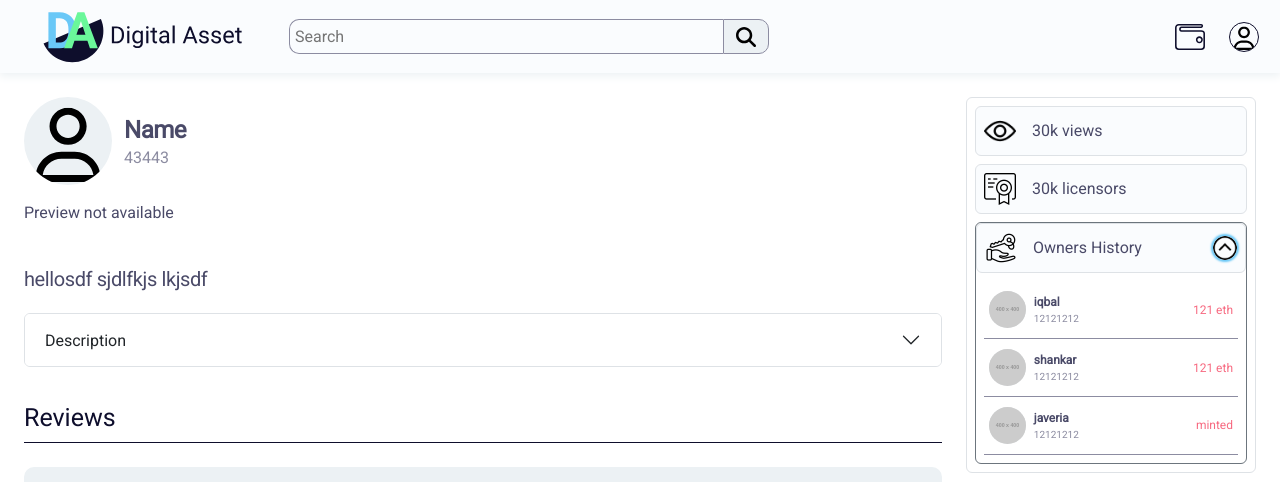
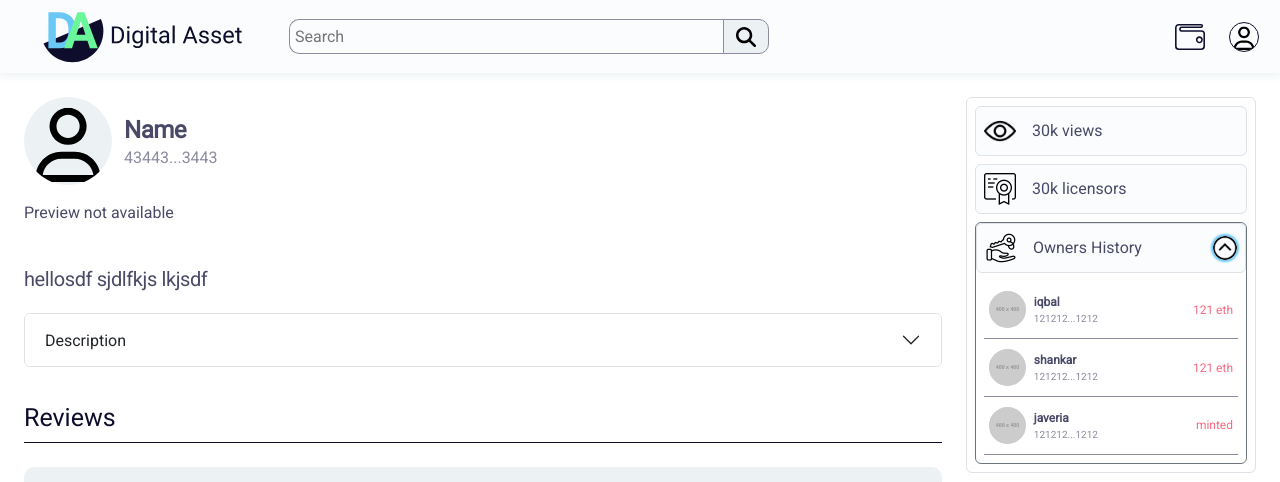
Before and after one commit to FYP-Digital-Assets/DigitalAssetFrontEnd, a React (Vite) app: page /auth in a window 1280 px wide. Both pictures are taken after a click on the picture 1225 px from the left and 248 px from the top of the page. Shown: the top 482 px of the page. Built offline with nearby package versions, Linux system fonts and the light colour scheme.

Commit message:
fixed some error

```diff
--- a/src/Components/ContentAuthor.jsx
+++ b/src/Components/ContentAuthor.jsx
@@ -4,7 +4,7 @@ export function ContentAuthor({img, name, address}){
             <img src={img}/>
             <div>
                 <p>{name}</p>
-                <p>{address}</p>
+                <p>{address.substr(0,6)}...{address.substr(-4, 4)}</p>
             </div>
         </div>
     );
--- a/src/Pages/ContentDetail.jsx
+++ b/src/Pages/ContentDetail.jsx
@@ -33,7 +33,7 @@ function OwnerIconAndName(props){
                 <img src={props.img} alt="" />
                 <div className="d-flex flex-column align-items-start gap-0">
                     <span className="name-owe">{props.name}</span>
-                    <span className="name-addr">{props.address}</span>
+                    <span className="name-addr">{props.address.substr(0,6)}...{props.address.substr(-4, 4)}</span>
 
                 </div>
             </div>
```
